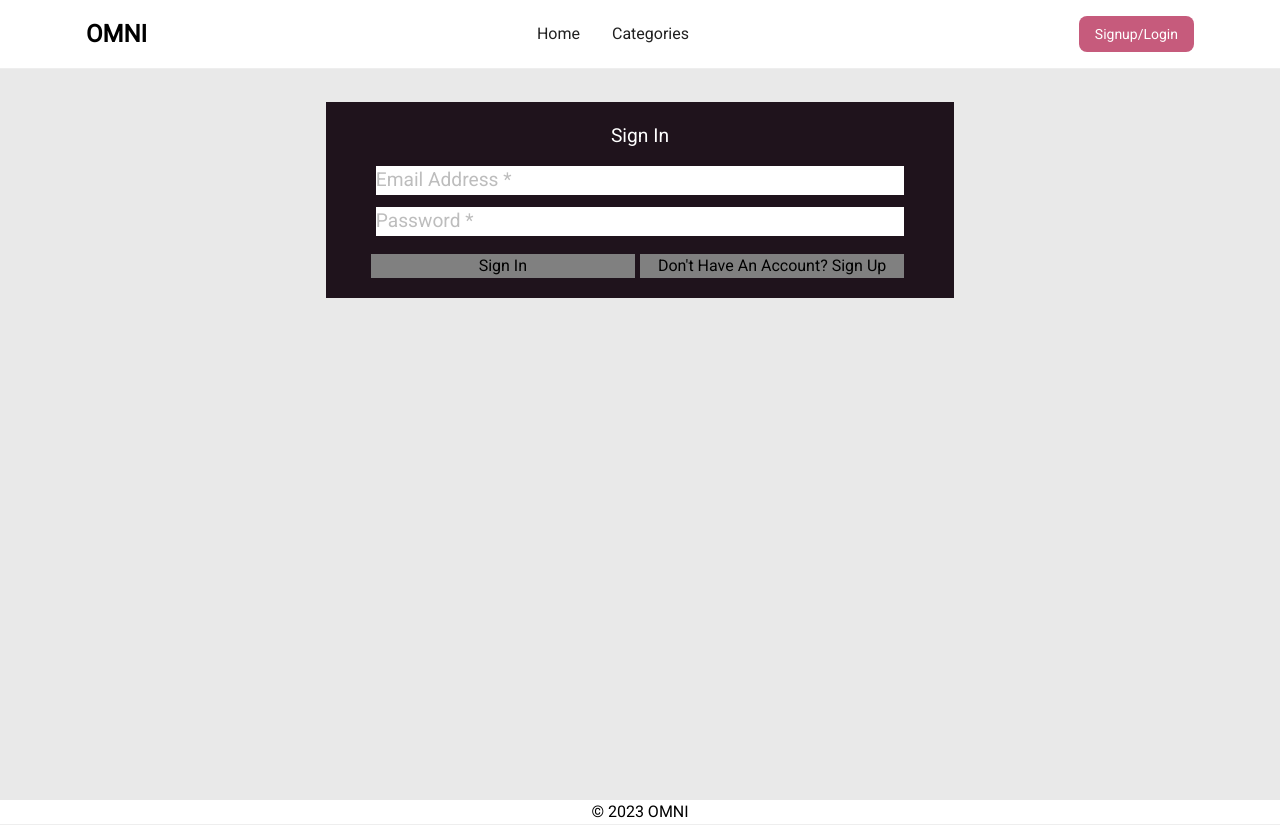
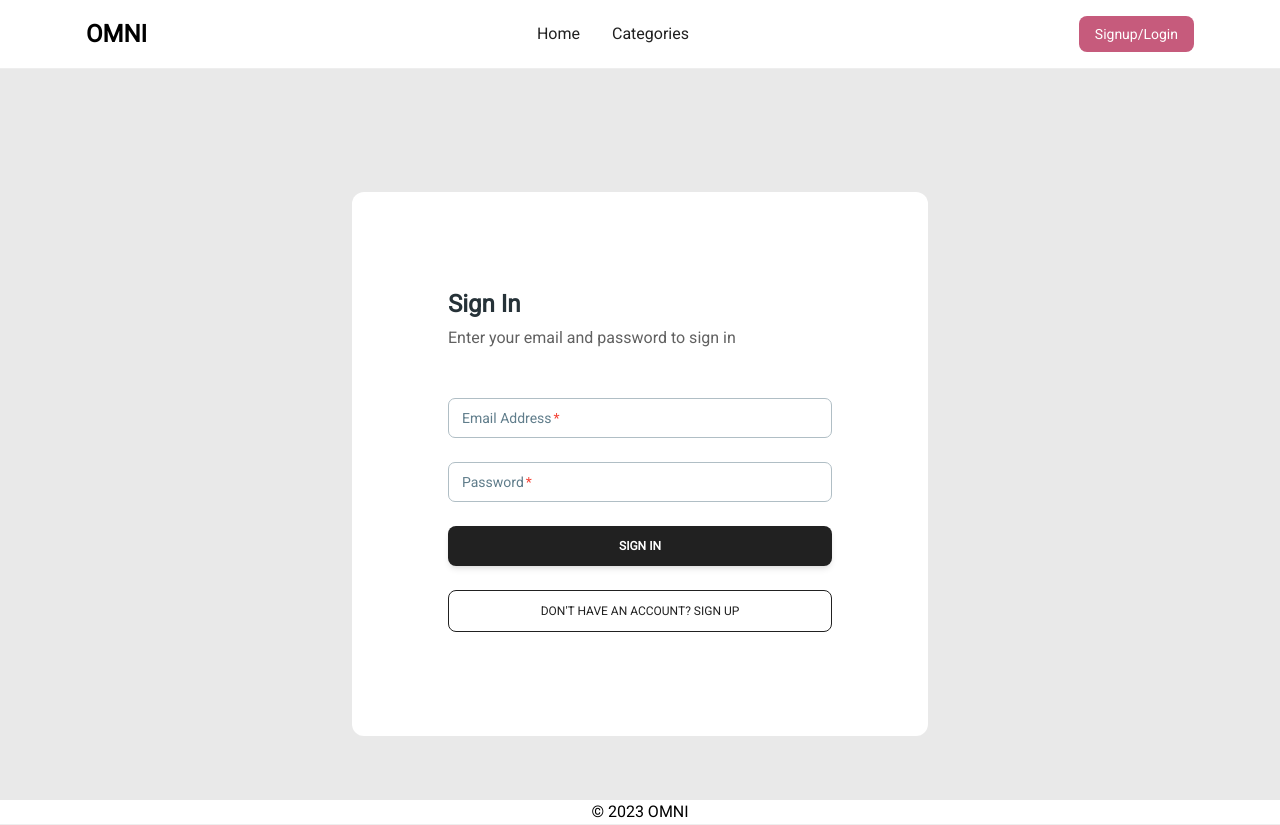
Before and after one commit to remifreyo/Omni, a React (Vite) app in the folder client/: page /auth in a window 1280 px wide. Built offline with nearby package versions, Linux system fonts and the light colour scheme; no server answers.

Commit message:
update sign in and sign up forms

```diff
--- a/client/src/App.jsx
+++ b/client/src/App.jsx
@@ -5,7 +5,7 @@ import { Routes, Route, useLocation } from 'react-router-dom'
 import Search from './components/Search'
 import { getArticles } from './actions/articles'
 import Categories from './pages/Categories'
-import { useDispatch, useSelector } from 'react-redux'
+import { useDispatch } from 'react-redux'
 import { useEffect } from 'react'
 import NewArticle from './pages/NewArticle'
 import EditArticle from './pages/EditArticle'
@@ -18,7 +18,6 @@ const App = () => {
   const dispatch = useDispatch()
   const currLocation = location.pathname
   const id = location.pathname.slice(1, 25)
-  const items = useSelector((state) => state.articles)
   useEffect(() => {
     dispatch(getArticles())
   }, [dispatch, currLocation])
--- a/client/src/components/ArticleCard.jsx
+++ b/client/src/components/ArticleCard.jsx
@@ -37,7 +37,9 @@ const ArticleCard = () => {
                 </div>
               </CardBody>
               <CardFooter className="pt-0">
-                <Button className="bg-teritiary">Read More</Button>
+                <Button className="bg-teritiary hover:bg-primary">
+                  Read More
+                </Button>
               </CardFooter>
             </Link>
           </Card>
--- a/client/src/components/CarouselItem.jsx
+++ b/client/src/components/CarouselItem.jsx
@@ -14,7 +14,7 @@ const CarouselItem = ({ item }) => {
             {item.description.substring(0, 150)}
             {item.description.length > 150 ? '...' : null}
           </p>
-          <Button className="bg-primary">Read More</Button>
+          <Button className="bg-primary hover:bg-teritiary">Read More</Button>
         </div>
       </div>
     </Link>
--- a/client/src/components/Search.jsx
+++ b/client/src/components/Search.jsx
@@ -38,7 +38,11 @@ function Search() {
           onBlur={(e) => (e.target.placeholder = 'what are you looking for?')}
           onChange={handleChange}
         />
-        <Button type="submit" size="sm" className="rounded ml-2 bg-teritiary">
+        <Button
+          type="submit"
+          size="sm"
+          className="rounded ml-2 bg-teritiary hover:bg-primary"
+        >
           Submit!
         </Button>
       </form>
--- a/client/src/pages/Auth.jsx
+++ b/client/src/pages/Auth.jsx
@@ -2,6 +2,13 @@ import { useState } from 'react'
 import { useDispatch } from 'react-redux'
 import { signin, signup } from '../actions/auth'
 import { useNavigate } from 'react-router-dom'
+import {
+  Card,
+  Input,
+  Checkbox,
+  Button,
+  Typography
+} from '@material-tailwind/react'
 
 const Auth = () => {
   const initialState = {
@@ -30,23 +37,33 @@ const Auth = () => {
     setIsSignup(!isSignup)
   }
   return (
-    <div className="auth">
-      <div className="auth-form">
-        <p>{isSignup ? 'Sign Up' : 'Sign In'}</p>
-        <form onSubmit={handleSubmit}>
+    <Card color="transparent" shadow={false} className="mt-48 bg-white p-24">
+      <Typography variant="h4" color="blue-gray">
+        {isSignup ? 'Sign Up' : 'Sign In'}{' '}
+      </Typography>
+      <Typography color="gray" className="mt-1 font-normal">
+        {isSignup
+          ? 'Enter your information to register.'
+          : 'Enter your email and password to sign in'}{' '}
+      </Typography>
+      <form
+        className="mt-8 mb-2 w-80 max-w-screen-lg sm:w-96"
+        onSubmit={handleSubmit}
+      >
+        <div className="mb-4 flex flex-col gap-6">
           {isSignup && (
             <>
-              <input
+              <Input
                 name="firstName"
-                placeholder="First Name *"
+                placeholder="First Name"
                 label="First Name"
                 onChange={handleChange}
                 required
                 type="text"
               />
-              <input
+              <Input
                 name="lastName"
-                placeholder="Last Name *"
+                placeholder="Last Name"
                 label="Last Name"
                 onChange={handleChange}
                 required
@@ -54,41 +71,49 @@ const Auth = () => {
               />
             </>
           )}
-          <input
+          <Input
             name="email"
-            placeholder="Email Address *"
+            placeholder="Email Address"
             label="Email Address"
             onChange={handleChange}
             required
             type="email"
           />
-          <input
+          <Input
             name="password"
-            placeholder="Password *"
+            placeholder="Password"
             label="Password"
             onChange={handleChange}
             required
             type="password"
           />
           {isSignup && (
-            <input
+            <Input
               name="confirmPassword"
-              placeholder="Confirm Password *"
-              label="confirmPassword"
+              placeholder="Confirm Password"
+              label="Confirm Password"
               onChange={handleChange}
               required
               type="password"
             />
           )}
-          <button type="submit">{isSignup ? 'Sign Up' : 'Sign In'} </button>
-          <button onClick={switchMode}>
-            {isSignup
-              ? 'Already Have An Account? Sign In'
-              : "Don't Have An Account? Sign Up"}
-          </button>
-        </form>
-      </div>
-    </div>
+        </div>
+        <Button className="mt-6" fullWidth type="submit">
+          {isSignup ? 'Sign Up' : 'Sign In'}{' '}
+        </Button>
+        <Button
+          variant="outlined"
+          className="mt-6 text-center font-normal"
+          color="gray"
+          fullWidth
+          onClick={switchMode}
+        >
+          {isSignup
+            ? 'Already Have An Account? Sign In'
+            : "Don't Have An Account? Sign Up"}
+        </Button>
+      </form>
+    </Card>
   )
 }
 
--- a/client/src/pages/Categories.jsx
+++ b/client/src/pages/Categories.jsx
@@ -1,4 +1,4 @@
-import { useDispatch, useSelector } from 'react-redux'
+import { useSelector } from 'react-redux'
 import { useEffect, useState } from 'react'
 import { Link } from 'react-router-dom'
 import {
@@ -12,7 +12,7 @@ import {
 const Categories = () => {
   const items = useSelector((state) => state.articles)
   let allCategories = []
-  const [results, setResults] = useState('')
+  const [results, setResults] = useState(items)
 
   const handleClick = (e) => {
     let category = e.target.innerText.toLowerCase()
@@ -55,8 +55,8 @@ const Categories = () => {
     }
   }
   useEffect(() => {
-    console.log(results)
-  }, [results])
+    setResults(items)
+  }, [items])
   return (
     <div className="categories">
       {items.map((item) => {
```
